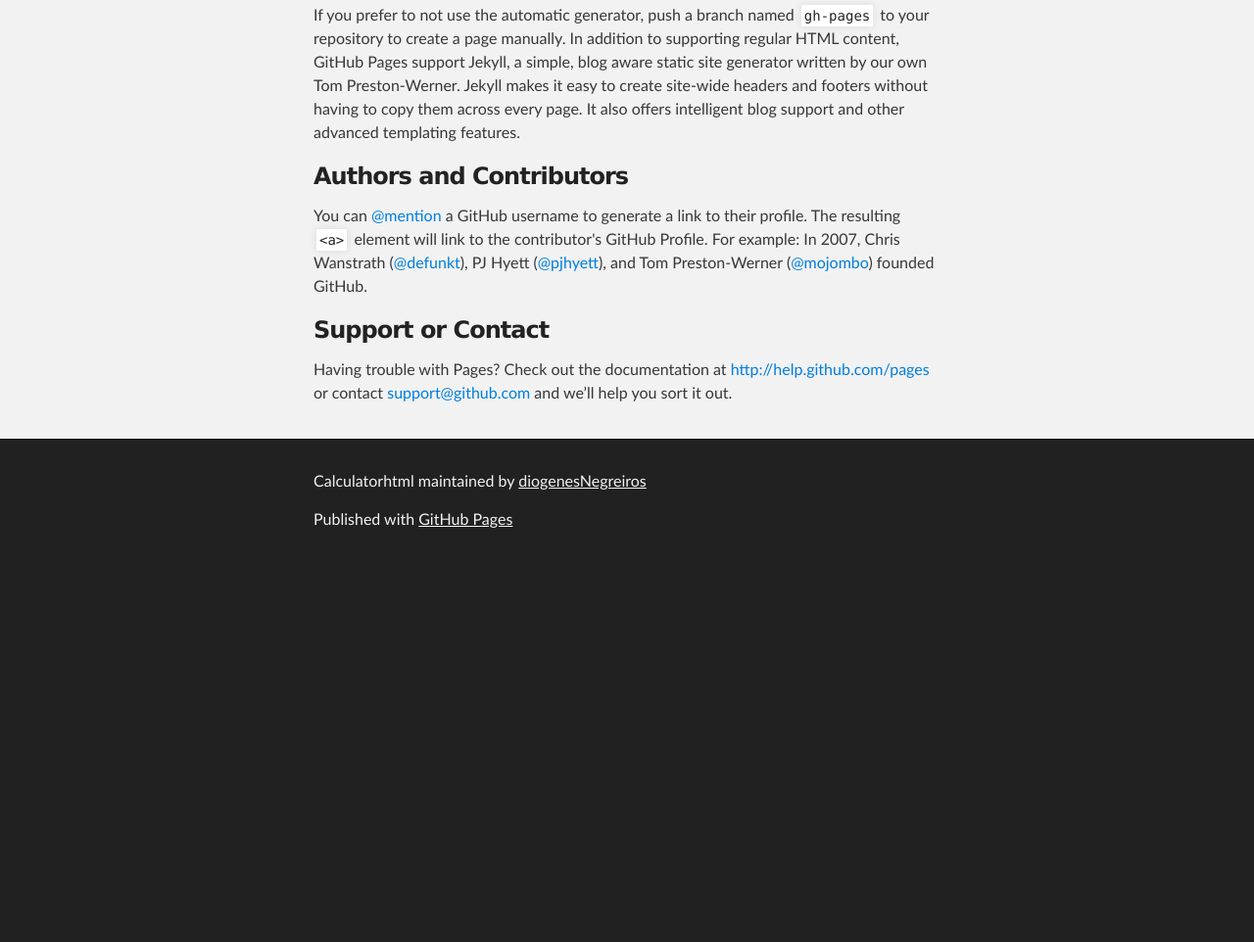
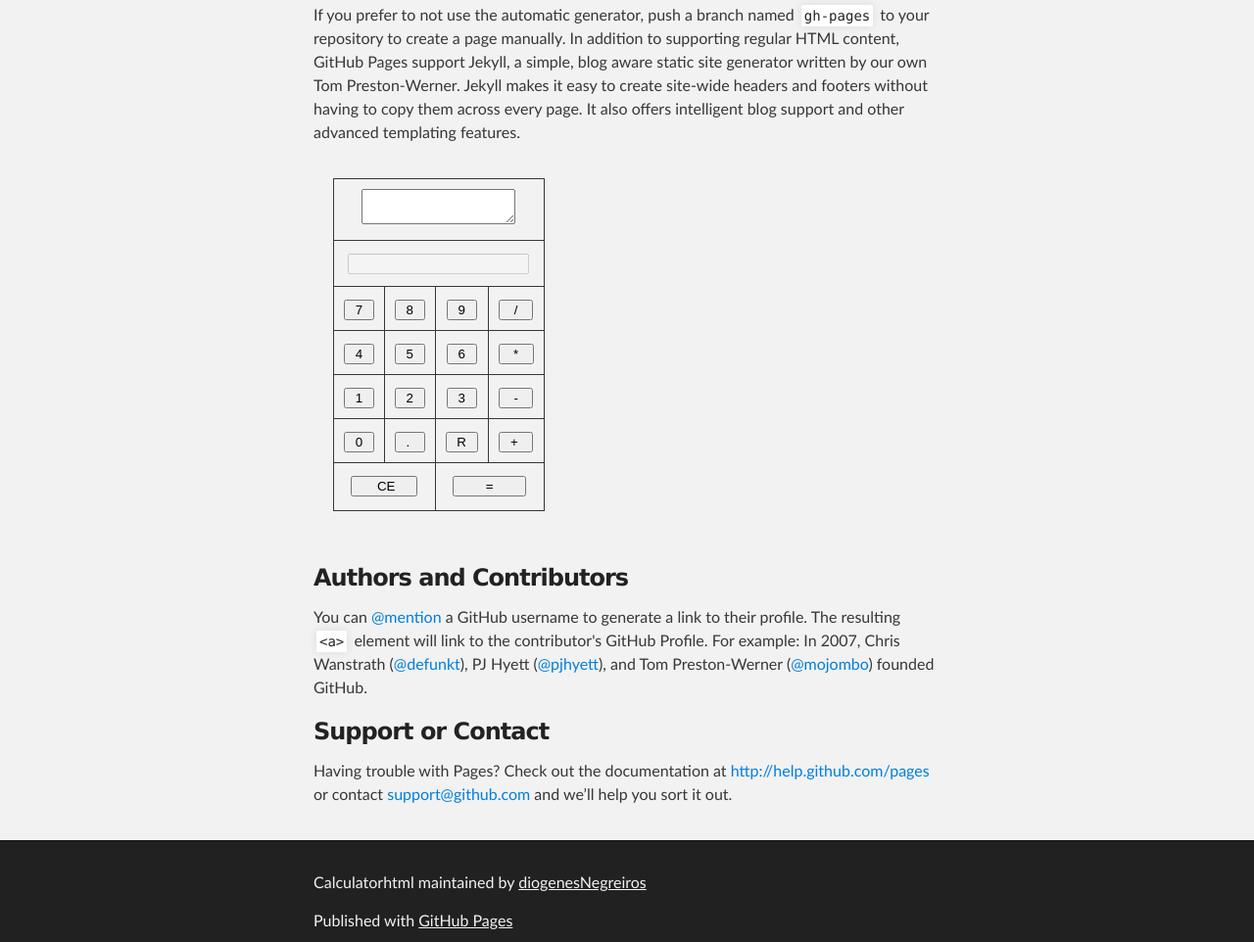
Before and after one commit to diogenesNegreiros/calculatorHTML, a plain HTML site: page index.html in a window 1280 px wide. Shown: the part 779-1741 px from the top of the page at 98% size. Before the commit the page ends 1356 px from the top, so only its background shows below. Drawn offline with Linux system fonts and the light colour scheme.

Commit message:
Update index.html
Adição do elemento calculadora

```diff
--- a/index.html
+++ b/index.html
@@ -9,6 +9,35 @@
     <link rel="stylesheet" type="text/css" media="screen" href="stylesheets/stylesheet.css">
 
     <title>Calculatorhtml simples</title>
+
+    <script language="javascript" type="text/javascript">
+<!--
+	function apagar(){
+		formCalc.TelaCalc.value ="";
+		formCalc.CalcResult.value ="";
+	    }
+	function  apresentar(nun){
+		formCalc.TelaCalc.value += nun;
+		formCalc.CalcResult.value += nun;
+		}
+	function processamento(){
+		formCalc.CalcResult.value = eval(formCalc.TelaCalc.value);
+		}
+	function operador(op){
+		formCalc.TelaCalc.value += op;
+		formCalc.CalcResult.value = op;
+		}
+		function prioridadeOper(op){
+			formCalc.TelaCalc.value = "("+formCalc.TelaCalc.value+")"+ op;
+		formCalc.CalcResult.value = op;
+		}
+		function porcent(){
+			var resp = formCalc.CalcResult.value;
+			formCalc.CalcResult.value = eval(resp/=10);
+		}
+
+	//-->
+</script>
   </head>
 
   <body>
@@ -52,7 +81,67 @@ $ git checkout gh-pages
 <a id="rather-drive-stick" class="anchor" href="#rather-drive-stick" aria-hidden="true"><span class="octicon octicon-link"></span></a>Rather Drive Stick?</h3>
 
 <p>If you prefer to not use the automatic generator, push a branch named <code>gh-pages</code> to your repository to create a page manually. In addition to supporting regular HTML content, GitHub Pages support Jekyll, a simple, blog aware static site generator written by our own Tom Preston-Werner. Jekyll makes it easy to create site-wide headers and footers without having to copy them across every page. It also offers intelligent blog support and other advanced templating features.</p>
+<form id="form1" name="formCalc" >
 
+  <table width="166" height="237" border="8" bordercolor="#808080">
+    <tr>
+      <td colspan="4" align="center" valign="middle" >
+        <textarea name="TelaCalc" cols="17" readonly id="TelaCalc"   ></textarea>
+  </td></tr>
+    <tr><td height="26" colspan="4" rowspan="1" align="center" valign="middle"><input name="CalcResult" type="text" disabled id="CalcResult" style="text-align:right" size="20"></td></tr>
+
+    <tr>
+      <td width="34" align="center"  scope="col">
+      <input type="button" name="button7" id="button" value=" 7 " onClick = apresentar(7)></td>
+      <td width="31" align="center"  scope="col">
+      <input type="button" name="button8" id="button" value=" 8 " onClick = apresentar(8)></td>
+      <td width="34" align="center"  scope="col">
+      <input type="button" name="button9" id="button" value=" 9 " onClick = apresentar(9)></td>
+      <td width="36" align="center"  scope="col">
+      <input type="button" name="button" id="button" value="  /  " onClick = prioridadeOper('/')></td>
+    </tr>
+    <tr>
+      <td align="center" scope="col">
+      <input type="button" name="button4" id="button" value=" 4 " onClick = apresentar(4)></td>
+      <td align="center" scope="col">
+      <input type="button" name="button5" id="button" value=" 5 " onClick = apresentar(5)></td>
+      <td align="center" scope="col">
+      <input type="button" name="button6" id="button" value=" 6 " onClick = apresentar(6)></td>
+      <td align="center" scope="col">
+      <input type="button" name="button" id="button"  value="  *  " onClick = prioridadeOper('*')></td>
+
+    </tr>
+    <tr>
+     <td align="center" scope="col">
+     <input type="button" name="button1" id="button" value=" 1 " onClick = apresentar(1)></td>
+     <td align="center" scope="col">
+     <input type="button" name="button2" id="button" value=" 2 " onClick = apresentar(2)></td>
+     <td align="center" scope="col">
+     <input type="button" name="button3" id="button" value=" 3 " onClick = apresentar(3)></td>
+     <td align="center" scope="col">
+     <input type="button" name="button" id="button"  value="  -  " onClick = operador('-')></td>
+    </tr>
+     <tr>
+     <td align="center" scope="col">
+     <input type="button" name="button0" id="button"value=" 0 " onClick = apresentar(0)></td>
+     <td align="center" scope="col">
+     <input type="button" name="button" id="button" value=" .  " onClick= apresentar('.')></td>
+     <td align="center" scope="col">
+     <input type="button" name="button" id="button" value=" R " onClick = apresentar('%') on></td>
+     <td align="center" scope="col">
+     <input type="button" name="button" id="button" value=" +  " onClick = operador('+')></td>
+    </tr>
+
+
+    <tr>
+     <td height="28" colspan="2" align="center" scope="col">
+     <input type="button" name="button0" id="button" value="     CE    " onClick = apagar()></td>
+     <td align="center" scope="col" colspan="2">
+     <input type="button" name="button" id="button" value="       =       " onClick = processamento()  ></td>
+
+  </table>
+
+</form>
 <h3>
 <a id="authors-and-contributors" class="anchor" href="#authors-and-contributors" aria-hidden="true"><span class="octicon octicon-link"></span></a>Authors and Contributors</h3>
 
```
